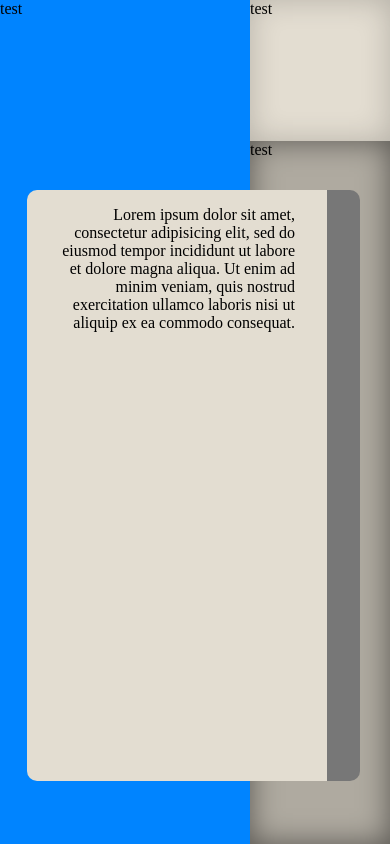
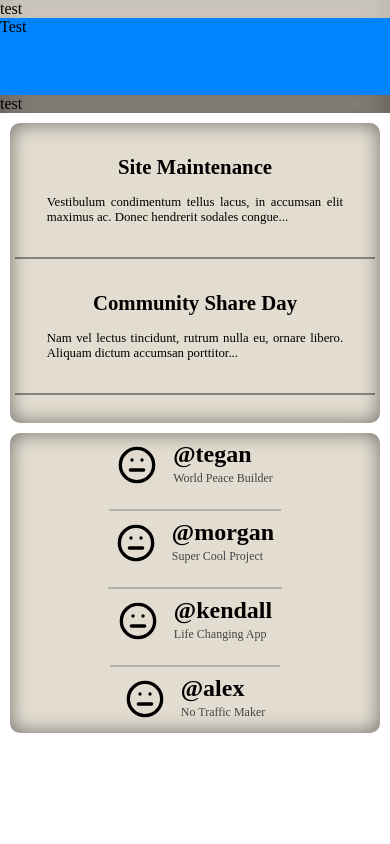
Before and after one commit to VICKTORIOUS23/odin-admin-dashboard, a plain HTML site: page index.html in a window 390 px wide. Drawn offline with Linux system fonts and the light colour scheme.

Commit message:
ToD Admin Dashboard Right-Nav Update
Further Progress on Right Nav Area.

-Mostly Mocked up.
-Figuring out a good way to add titles to each segment
-Different Display for wide navigation and thin (phone) navigation.

```diff
--- a/index.html
+++ b/index.html
@@ -8,20 +8,64 @@
     <script rel="stylesheet" src="javascript.js" defer></script>
 </head>
 <body>
-    <div class="left-nav">
+    <div class="left-nav sm-none">
         test
     </div>
     <div class="main-container">
         <div class="top-nav">
         test
         </div>
+        <div class="left-nav sm-show"> Test </div>
         <div class="main-content">
         test
         </div>
         <div class="right-nav">
             <div class="right-nav-card">
                 <div class="right-nav-content">
-                    <p>Lorem ipsum dolor sit amet, consectetur adipisicing elit, sed do eiusmod tempor incididunt ut labore et dolore magna aliqua. Ut enim ad minim veniam, quis nostrud exercitation ullamco laboris nisi ut aliquip ex ea commodo consequat.</p>
+                    <span class="right-nav-header">Site Maintenance</span>
+                    <span class="right-nav-description">Vestibulum condimentum tellus lacus, in accumsan elit maximus ac. Donec hendrerit sodales congue...</span>
+                </div>
+                <div class="right-nav-content">
+                    <span class="right-nav-header">Community Share Day</span>
+                    <span class="right-nav-description">Nam vel lectus tincidunt, rutrum nulla eu, ornare libero. Aliquam dictum accumsan porttitor...</span>
+                </div>
+                <div class="right-nav-content">
+                    <span class="right-nav-header">Updated Privacy Policy</span>
+                    <span class="right-nav-description">Phasellus efficitur nisi eget elit consectetur, eget condimentum ante auctor. Cras fringilla sagittis sem in mattis...</span>
+                </div>
+
+            </div>
+            <button class="collapsible"></button>
+        </div>
+        <div class="right-nav-lower">
+            <div class="right-nav-card">
+                <div class="right-nav-content-lower">
+                    <div class="user-container">
+                        <img class="user-image" src="./images/meh.svg" width="40px" alt="meh">
+                        <span class="user-name">@tegan</span>
+                        <span class="user-title">World Peace Builder</span>
+                    </div>
+                </div>
+                <div class="right-nav-content-lower">
+                    <div class="user-container">
+                        <img class="user-image" src="./images/meh.svg" width="40px" alt="meh">
+                        <span class="user-name">@morgan</span>
+                        <span class="user-title">Super Cool Project</span>
+                    </div>
+                </div>
+                <div class="right-nav-content-lower">
+                    <div class="user-container">
+                        <img class="user-image" src="./images/meh.svg" width="40px" alt="meh">
+                        <span class="user-name">@kendall</span>
+                        <span class="user-title">Life Changing App</span>
+                    </div>
+                </div>
+                <div class="right-nav-content-lower">
+                    <div class="user-container">
+                        <img class="user-image" src="./images/meh.svg" width="40px" alt="meh">
+                        <span class="user-name">@alex</span>
+                        <span class="user-title">No Traffic Maker</span>
+                    </div>
                 </div>
 
             </div>
--- a/styles.css
+++ b/styles.css
@@ -1,6 +1,10 @@
 body {
     margin:0;
     display:flex;
+}
+* {
+    margin:0;
+    padding:0;
 }
 
 .left-nav {
@@ -9,6 +13,8 @@ body {
     width:20%;
     min-width:250px;
 }
+
+
 
 .top-nav {
     background-color: #e3ddd1;
@@ -37,18 +43,39 @@ body {
     text-align:right;
     display:flex;
     justify-content:right;
-    height:70%;
+    height:30%;
+    max-height:70%;
+}
+
+.right-nav-lower {
+    position:absolute;
+    right:30px;
+    bottom:12.5%;
+    text-align:right;
+    display:flex;
+    justify-content:right;
+    height:30%;
+    max-height:70%;
 }
 
 .right-nav-card {
     display:flex;
-    justify-content:right;
+    align-items:center;
     background-color:#e3ddd1;
     width:300px;
     height:100%;
     border-top-left-radius:10px;
     border-bottom-left-radius:10px;
+    flex-direction:column;
+    text-align:center;
+    overflow-y:scroll;
+    scrollbar-width:thin;
+    box-shadow: 0 0 30px rgb(0 0 0 / 40%);
 }
+
+
+
+
 
 .collapsible {
     background-color: #777;
@@ -67,10 +94,119 @@ body {
 
   .right-nav-content {
     display: flex;
-    overflow:hidden;
+    justify-content:center;
+    text-align:justify;
     background:none;
-    padding: 0 32px;
+    padding: 32px;
+    border-bottom:solid 2px rgb(0 0 0 / 40%);
+    width:200px;
+    flex-direction:column;
+  }
+
+  .right-nav-content-lower {
+    display: flex;
+    justify-content:center;
+    text-align:justify;
+    background:none;
+    padding:8px;
+    border-bottom:solid 2px rgb(0 0 0 / 20%);
+    max-width:300px;
+
+  }
+
+  .right-nav-content:last-child, .right-nav-content-lower:last-child {
+    border:none;
+  }
+  .right-nav-header {
+    font-weight:900;
+    padding-bottom:16px;
+    font-size:1.3em;
+    text-align:center;
+  }
+
+  .right-nav-description {
+    font-size:0.8em;
+  }
+
+  .user-container {
+    display:inline-grid;
+    grid-template:30px 30px / 40px 10fr;
+    column-gap:16px;
+
+  }
+  .user-image {
+    grid-column-start:1;
+    grid-column-end:2;
+    grid-row-start:1;
+    grid-row-end:3;
+    justify-self: center;
+    width:40px;
+    height:40px;
+    padding-top:4px;
+  }
+  .user-name {
+    grid-column-start:2;
+    grid-row-start:1;
+    font-weight:700;
+    font-size:24px
+  }
+  .user-title {
+    grid-column-start:2;
+    grid-row-start:2;
+    font-weight:400;
+    font-size:12px;
+    color:rgb(68, 68, 68);
+  }
 
 
 
+  @media (max-width:641px) {
+    body {
+        flex-direction:column;
+    }
+    .sm-none {
+        display:none;
+    }
+    .sm-show {
+        display:flex;
+        height:77px;
+        width:100%;
+    }
+    .right-nav {
+        position:relative;
+        justify-content:center;
+        right:0;
+        padding-top:10px;
+        height:300px;
+    }
+    .right-nav-lower {
+        position:relative;
+        justify-content:center;
+        right:0;
+        padding-top:10px;
+        height:300px;
+    }
+    .right-nav-card {
+        width:95%;
+        border-top-right-radius:10px;
+        border-bottom-right-radius:10px;
+        box-shadow:inset 0 0 20px rgb(0 0 0 / 50%);
+        display:flex;
+    }
+    .right-nav-content {
+        width:80%;
+    }
+    .collapsible {
+        display:none;
+    }
+
   }
+
+  @media (min-width:639px) {
+    .sm-show {
+        display:none;
+    }
+    .right-nav-card {
+        display:flex;
+    }
+  }
```
Also changed, not shown: images/map-pin (1).svg (added), images/map-pin.svg (added), images/meh.svg (added), images/music.svg (added), images/paperclip.svg (added).
